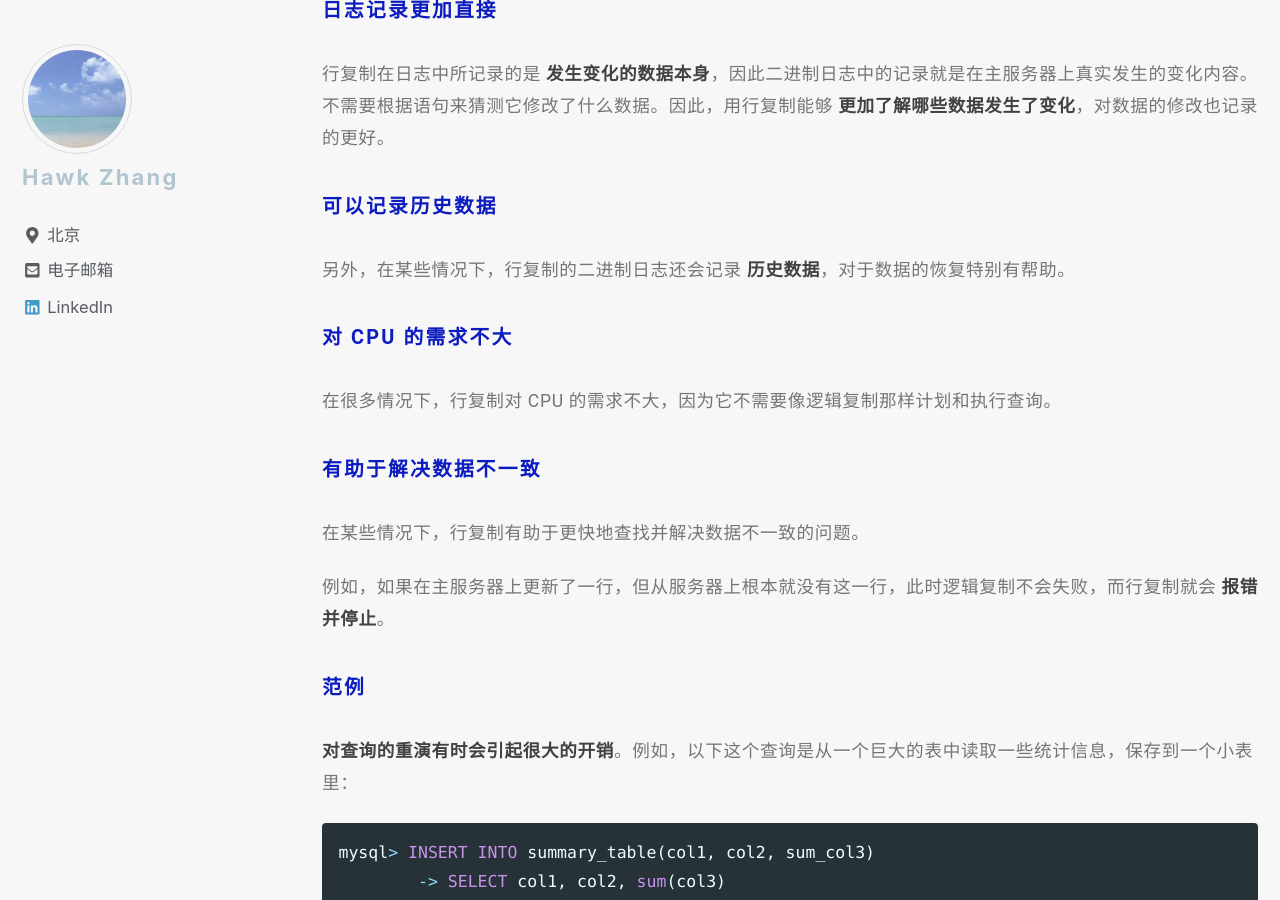
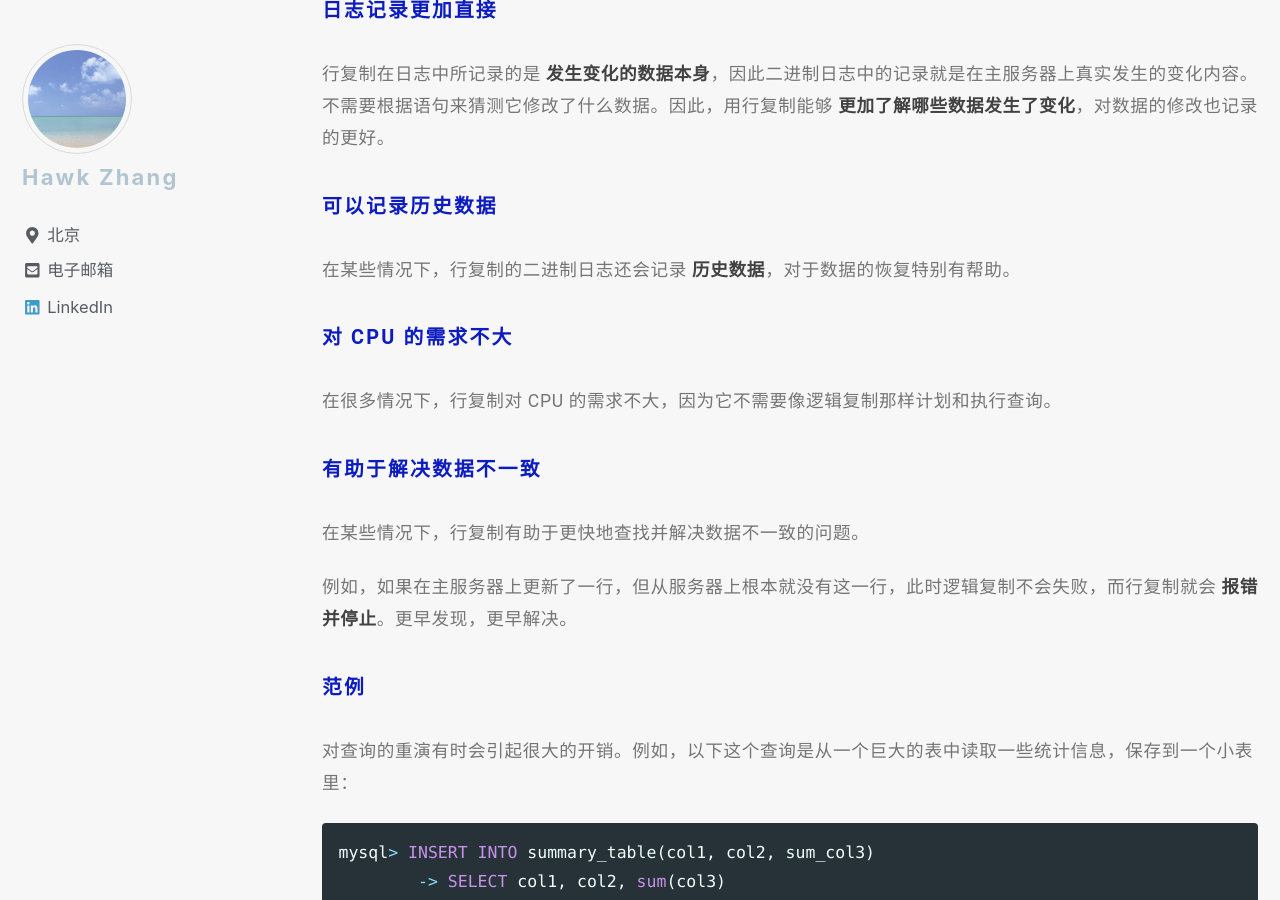
Before and after one commit to narru888/linotes_note, a Jekyll site: the page built from _posts/mysql/2016-03-01-repl.deeper.md, in a window 1280 px wide and 900 px high, scrolled down 4070 px. Built offline with Jekyll 4.4.1, drawn with Linux system fonts in a browser that asks for light colours; nearby versions of some CDN libraries; a script that is not in the unit is left out; some of the changed text lies outside the part shown.

Commit message:
update on 2018-08-17 10:10:01 CST

````diff
--- a/_posts/mysql/2016-03-01-repl.deeper.md
+++ b/_posts/mysql/2016-03-01-repl.deeper.md
@@ -103,7 +103,7 @@
 
 ##### 可以记录历史数据
 
-另外，在某些情况下，行复制的二进制日志还会记录 **历史数据**，对于数据的恢复特别有帮助。
+在某些情况下，行复制的二进制日志还会记录 **历史数据**，对于数据的恢复特别有帮助。
 
 ##### 对 CPU 的需求不大
 
@@ -113,12 +113,12 @@
 
 在某些情况下，行复制有助于更快地查找并解决数据不一致的问题。
 
-例如，如果在主服务器上更新了一行，但从服务器上根本就没有这一行，此时逻辑复制不会失败，而行复制就会 **报错并停止**。
+例如，如果在主服务器上更新了一行，但从服务器上根本就没有这一行，此时逻辑复制不会失败，而行复制就会 **报错并停止**。更早发现，更早解决。
 
 
 ##### 范例
 
-**对查询的重演有时会引起很大的开销**。例如，以下这个查询是从一个巨大的表中读取一些统计信息，保存到一个小表里：
+对查询的重演有时会引起很大的开销。例如，以下这个查询是从一个巨大的表中读取一些统计信息，保存到一个小表里：
 
 ```sql
 mysql> INSERT INTO summary_table(col1, col2, sum_col3)
@@ -163,7 +163,12 @@
 
 ### 哪种复制方法更好？
 
-因为每种复制的方法都有最适合自己的具体情况，MySQL 可以在逻辑复制和行复制这两种方法之间 **动态切换**。默认是使用逻辑复制，当发现某个事件无法用语句正确复制时，它会切换成行复制。当然，在需要时，也可以手动控制使用哪种方法，通过配置会话变量 `binlog_format` 来实现。
+因为每种复制的方法都有最适合自己的具体情况，MySQL 可以在逻辑复制和行复制这两种方法之间 **动态切换**。
+
+默认是使用逻辑复制，当发现某个事件无法用语句正确复制时，它会切换成行复制。
+{: .notice}
+
+当然，在需要时，也可以手动控制使用哪种方法，通过配置会话变量 `binlog_format` 来实现。
 
 理论上，行复制可能整体来说更好一些，而且在实际生产中对于大多数人来说工作的比较好。
 
````
